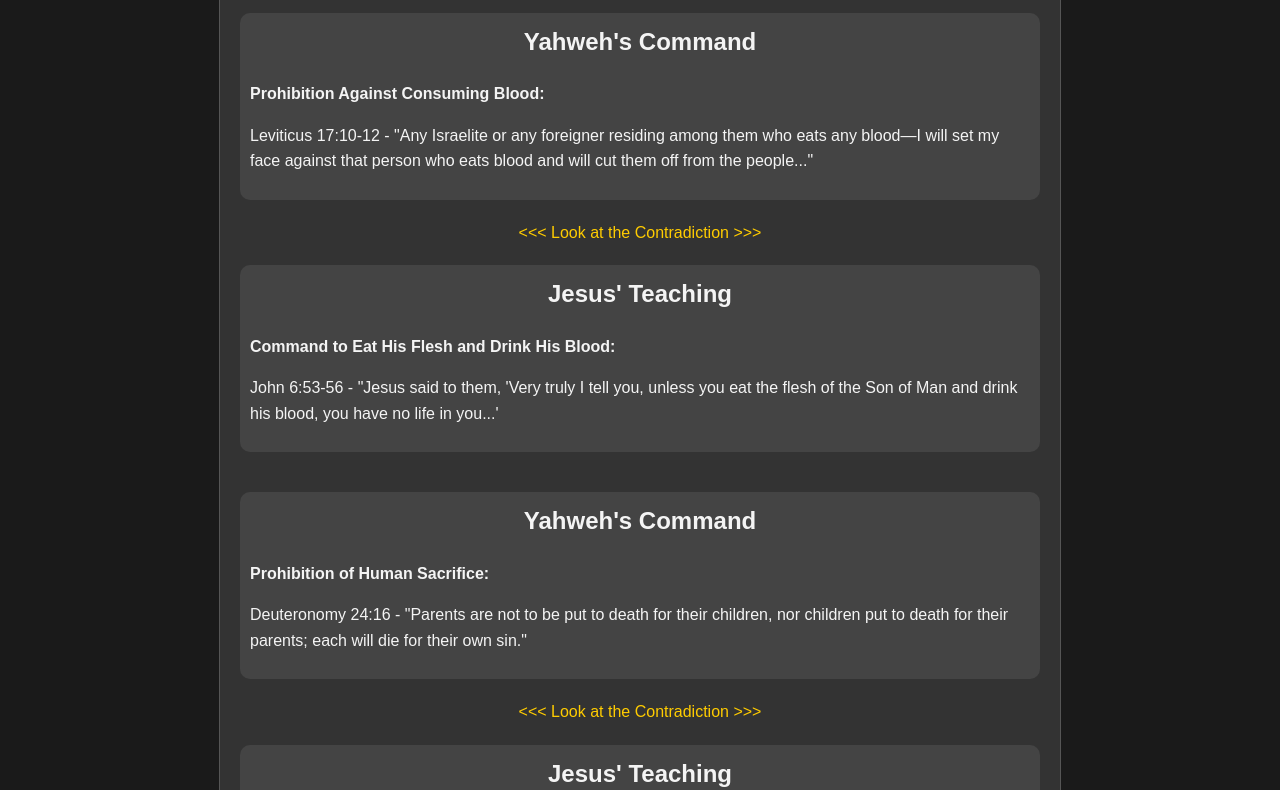
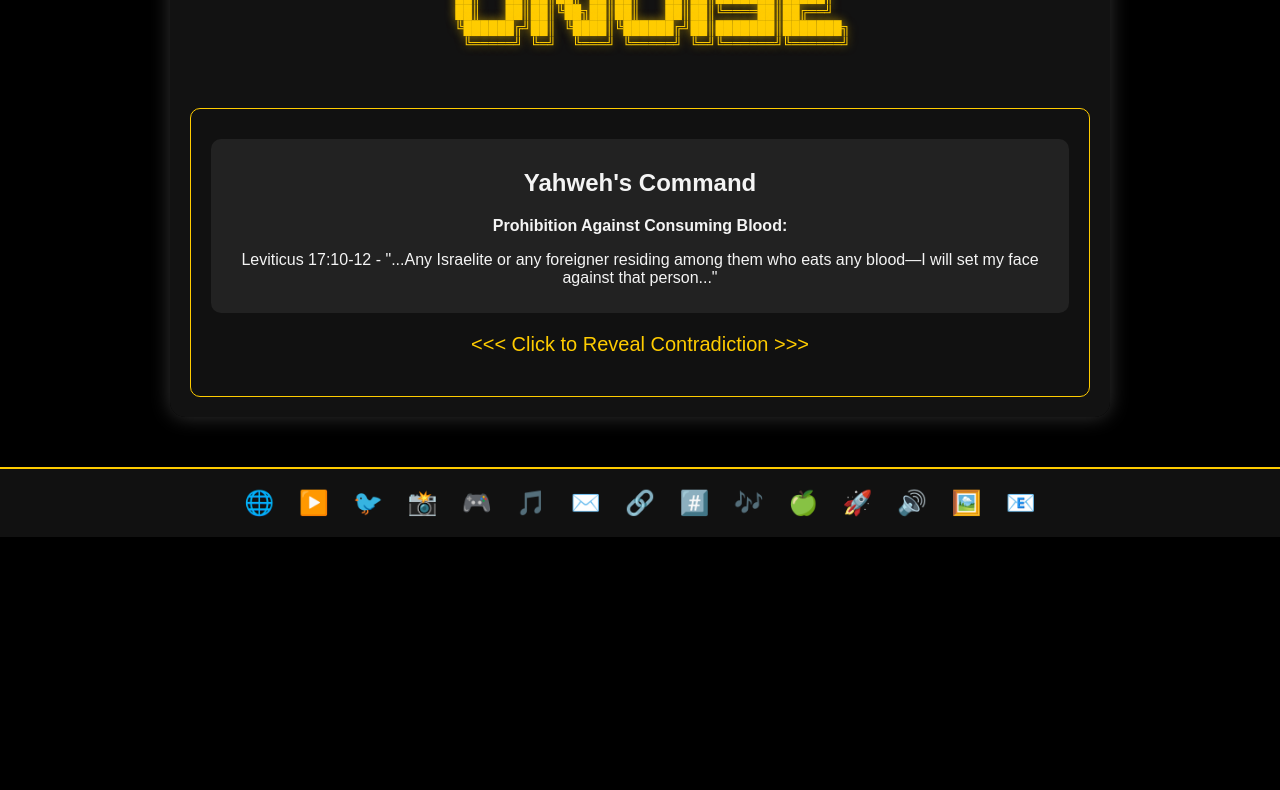
Before and after one commit to ProJamKiller/JamKillerProWeb3, a plain HTML site: page index.html in a window 1280 px wide. Shown: the part 200-990 px from the top of the page. After the commit the page ends 800 px from the top, so only its background shows below. Drawn offline with Linux system fonts and the light colour scheme.

Commit message:
Update index.html

```diff
--- a/index.html
+++ b/index.html
@@ -3,143 +3,135 @@
 <head>
     <meta charset="UTF-8">
     <meta name="viewport" content="width=device-width, initial-scale=1.0">
-    <title>Yahweh vs. Jesus: A Comparative Study</title>
+    <title>Gnosis: The Truth Beyond</title>
     <style>
         body {
             font-family: Arial, sans-serif;
-            background-color: #1a1a1a;
+            background-color: #000;
             color: #f4f4f4;
             margin: 0;
-            padding: 20px;
-            line-height: 1.6;
+            padding: 0;
+            text-align: center;
         }
         .container {
-            max-width: 800px;
-            margin: 0 auto;
+            max-width: 900px;
+            margin: 50px auto;
             padding: 20px;
-            background-color: #333;
-            border: 1px solid #555;
+            background: rgba(20, 20, 20, 0.9);
             border-radius: 15px;
+            box-shadow: 0 0 20px rgba(255, 255, 255, 0.2);
+            opacity: 0;
+            transform: translateY(20px);
+            transition: all 0.6s ease-in-out;
+        }
+        .show {
+            opacity: 1;
+            transform: translateY(0);
+        }
+        h1 {
+            font-size: 2.5em;
+            color: #ffcc00;
+            text-shadow: 0 0 15px rgba(255, 204, 0, 0.8);
+        }
+        .ascii-art {
+            font-size: 14px;
+            color: #ffcc00;
+            text-shadow: 0 0 10px rgba(255, 204, 0, 0.6);
+            white-space: pre;
         }
         .comparison {
-            margin-bottom: 40px;
-        }
-        h2 {
-            margin-top: 0;
-            text-align: center;
+            margin-top: 40px;
+            padding: 20px;
+            background-color: #111;
+            border-radius: 10px;
+            border: 1px solid #ffcc00;
         }
         .command, .teaching {
             padding: 10px;
             margin: 10px 0;
-            background-color: #444;
+            background-color: #222;
             border-radius: 10px;
         }
-        .gnosis {
-            text-align: center;
-            font-size: 36px;
-            font-weight: bold;
-            letter-spacing: 5px;
+        .arrow {
+            color: #ffcc00;
+            font-size: 20px;
             margin: 20px 0;
+            cursor: pointer;
+            transition: color 0.3s ease-in-out;
+        }
+        .arrow:hover {
+            color: #ff3300;
+        }
+        .hidden {
+            display: none;
+        }
+        .footer {
+            margin-top: 50px;
+            padding: 20px;
+            background: #111;
+            border-top: 2px solid #ffcc00;
+        }
+        .footer a {
+            margin: 0 10px;
             color: #ffcc00;
+            font-size: 24px;
+            text-decoration: none;
+            transition: transform 0.3s;
         }
-        .arrow {
-            text-align: center;
-            font-size: 16px;
-            color: #ffcc00;
-            margin: 20px 0;
+        .footer a:hover {
+            transform: scale(1.2);
         }
     </style>
 </head>
 <body>
-
-    <div class="container">
-        <h1>Yahweh vs. Jesus: A Comparative Study</h1>
-
-        <div class="gnosis">GNOSIS</div>
+    <h1 id="title">Gnosis: The Truth Beyond</h1>
+    <div class="container show">
+        <pre class="ascii-art">
+    ██████╗ ███╗   ██╗ ██████╗ ██╗███████╗███████╗
+   ██╔═══██╗████╗  ██║██╔═══██╗██║██╔════╝██╔════╝
+   ██║   ██║██╔██╗ ██║██║   ██║██║███████╗█████╗
+   ██║   ██║██║╚██╗██║██║   ██║██║╚════██║██╔══╝
+   ╚██████╔╝██║ ╚████║╚██████╔╝██║███████║███████╗
+    ╚═════╝ ╚═╝  ╚═══╝ ╚═════╝ ╚═╝╚══════╝╚══════╝
+        </pre>
 
         <div class="comparison">
             <div class="command">
                 <h2>Yahweh's Command</h2>
                 <p><strong>Prohibition Against Consuming Blood:</strong></p>
-                <p>Leviticus 17:10-12 - "Any Israelite or any foreigner residing among them who eats any blood—I will set my face against that person who eats blood and will cut them off from the people..."</p>
+                <p>Leviticus 17:10-12 - "...Any Israelite or any foreigner residing among them who eats any blood—I will set my face against that person..."</p>
             </div>
-            <div class="arrow">
-                <<< Look at the Contradiction >>>
-            </div>
-            <div class="teaching">
+            <div class="arrow" onclick="toggleContent('contradiction1')"><<< Click to Reveal Contradiction >>></div>
+            <div class="teaching hidden" id="contradiction1">
                 <h2>Jesus' Teaching</h2>
-                <p><strong>Command to Eat His Flesh and Drink His Blood:</strong></p>
-                <p>John 6:53-56 - "Jesus said to them, 'Very truly I tell you, unless you eat the flesh of the Son of Man and drink his blood, you have no life in you...'</p>
-            </div>
-        </div>
-
-        <div class="comparison">
-            <div class="command">
-                <h2>Yahweh's Command</h2>
-                <p><strong>Prohibition of Human Sacrifice:</strong></p>
-                <p>Deuteronomy 24:16 - "Parents are not to be put to death for their children, nor children put to death for their parents; each will die for their own sin."</p>
-            </div>
-            <div class="arrow">
-                <<< Look at the Contradiction >>>
-            </div>
-            <div class="teaching">
-                <h2>Jesus' Teaching</h2>
-                <p><strong>Jesus' Sacrifice for Sins:</strong></p>
-                <p>Hebrews 9:26 - "But now he has appeared once for all at the end of the ages to do away with sin by the sacrifice of himself."</p>
-            </div>
-        </div>
-
-        <div class="comparison">
-            <div class="command">
-                <h2>Yahweh's Command</h2>
-                <p><strong>Prohibition Against Eating Certain Foods:</strong></p>
-                <p>Leviticus 11 - "This chapter lists animals that are clean and unclean, forbidding the consumption of unclean animals, such as pigs and shellfish."</p>
-            </div>
-            <div class="arrow">
-                <<< Look at the Contradiction >>>
-            </div>
-            <div class="teaching">
-                <h2>Jesus' Teaching</h2>
-                <p><strong>Jesus Declares All Foods Clean:</strong></p>
-                <p>Mark 7:18-19 - "Are you so dull?" he asked. "Don’t you see that nothing that enters a person from the outside can defile them? ... (In saying this, Jesus declared all foods clean.)"</p>
-            </div>
-        </div>
-
-        <div class="comparison">
-            <div class="command">
-                <h2>Yahweh's Command</h2>
-                <p><strong>Sabbath Observance:</strong></p>
-                <p>Exodus 20:8-11 - "Remember the Sabbath day by keeping it holy. Six days you shall labor and do all your work..."</p>
-            </div>
-            <div class="arrow">
-                <<< Look at the Contradiction >>>
-            </div>
-            <div class="teaching">
-                <h2>Jesus' Teaching</h2>
-                <p><strong>Jesus Healing on the Sabbath:</strong></p>
-                <p>Luke 13:14-16 - "But Jesus answered him, 'You hypocrites! Doesn’t each of you on the Sabbath untie your ox or donkey from the stall and lead it out to give it water? ...'</p>
+                <p>John 6:53-56 - "Jesus said, 'Unless you eat the flesh of the Son of Man and drink his blood, you have no life in you...'"</p>
             </div>
         </div>
     </div>
-    <div class="container">
-        <!-- Previous content here -->
 
-        <div class="gnosis">GNOSIS</div>
+    <div class="footer">
+        <a href="https://jamkillerproductions.io">🌐</a>
+        <a href="https://youtube.com/@projamikiller">▶️</a>
+        <a href="https://twitter.com/projamkiller">🐦</a>
+        <a href="https://instagram.com/fletcherchristian1979">📸</a>
+        <a href="https://discord.com/invite/WHJ8sWhHVz">🎮</a>
+        <a href="https://open.spotify.com/artist/2FjdpboVDGnJs9wuGcJV8H">🎵</a>
+        <a href="https://t.me/jamkillerproductions">✉️</a>
+        <a href="https://lensfrens.xyz/@producerprotocol">🔗</a>
+        <a href="https://threads.net/@projamikiller">#️⃣</a>
+        <a href="https://tiktok.com/@thefletcherchristianband">🎶</a>
+        <a href="https://music.apple.com/us/artist/fletcher-christian/1237400126">🍏</a>
+        <a href="https://warpcast.com/projamkiller.eth">🚀</a>
+        <a href="https://soundcloud.com/96VBkCxknVruq9vWA">🔊</a>
+        <a href="https://zora.co/@projamkiller">🖼️</a>
+        <a href="mailto:yo@producerprotocol.pro">📧</a>
+    </div>
 
-        <div class="comparison">
-            <!-- Comparison content here -->
-        </div>
-
-        <div class="comparison">
-            <!-- Comparison content here -->
-        </div>
-
-        <!-- Insert this at the bottom -->
-        <div class="reflection">
-            <p>
-                The  heart of this comparison lies a profound dissonance that is difficult to reconcile. The God of the Old Testament, Yahweh, commands the complete annihilation of entire generations, demands strict adherence to laws forbidding the consumption of blood, and insists on the sanctity of rituals and prohibitions. Yet, with the arrival of Jesus, there is an abrupt and radical shift in tone—one that seemingly contradicts the very essence of those earlier commands. The same God who once forbade blood consumption now, through His Son, invites followers to drink His blood as a symbol of communion. The strict, punitive laws of the past are suddenly overshadowed by teachings of grace and forgiveness. This stark transformation raises unsettling questions about the nature of divine consistency and the coherence of these doctrines. How can a deity who once demanded such violence and adherence to rigid laws now present a message of love and inclusion through actions that directly contradict those former edicts? The contrast between the Old and New Testaments challenges believers to confront this cognitive dissonance and reconsider the implications of these divergent teachings.
-            </p>
-        </div>
-    </div>
+    <script>
+        function toggleContent(id) {
+            var element = document.getElementById(id);
+            element.classList.toggle("hidden");
+        }
+    </script>
 </body>
 </html>
```
